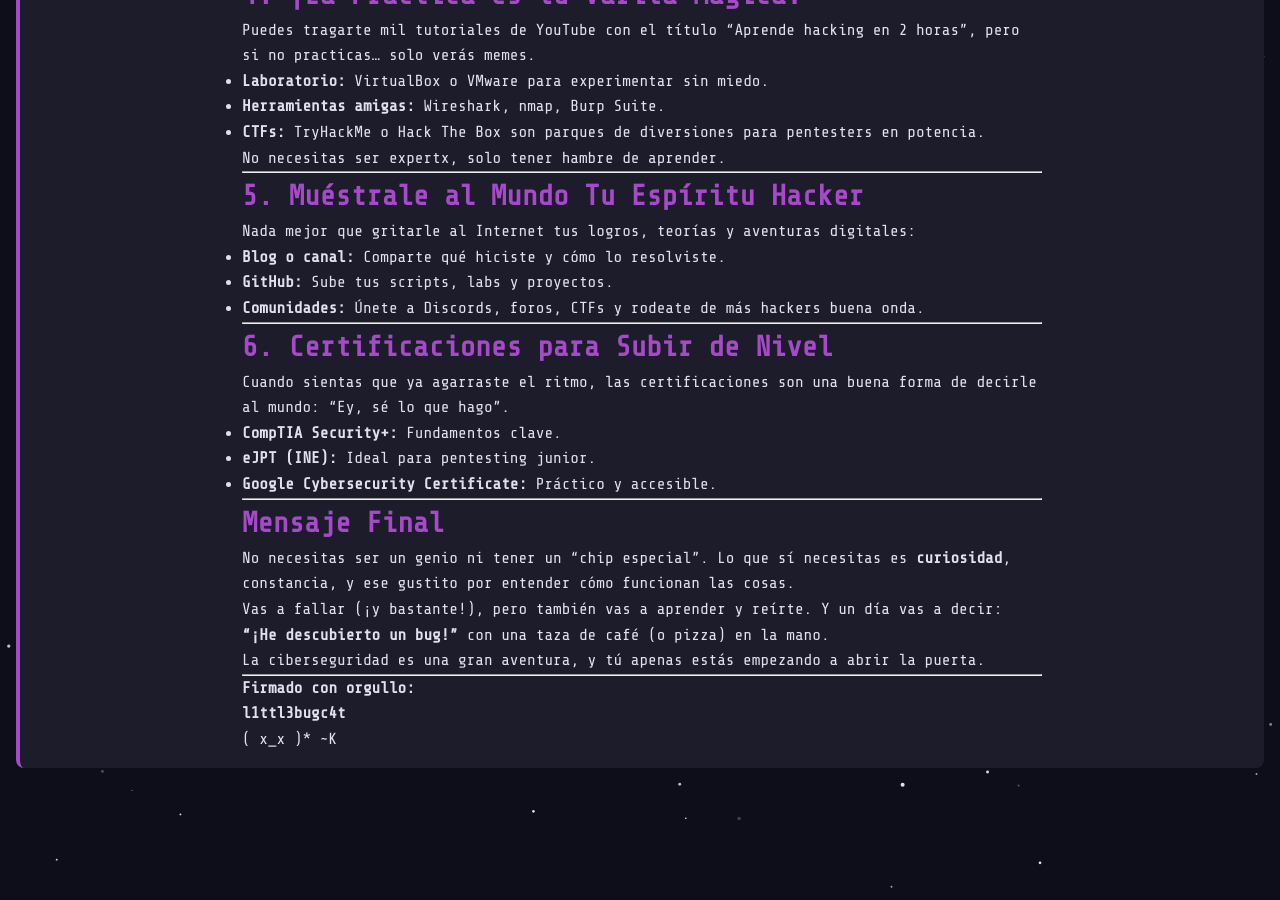
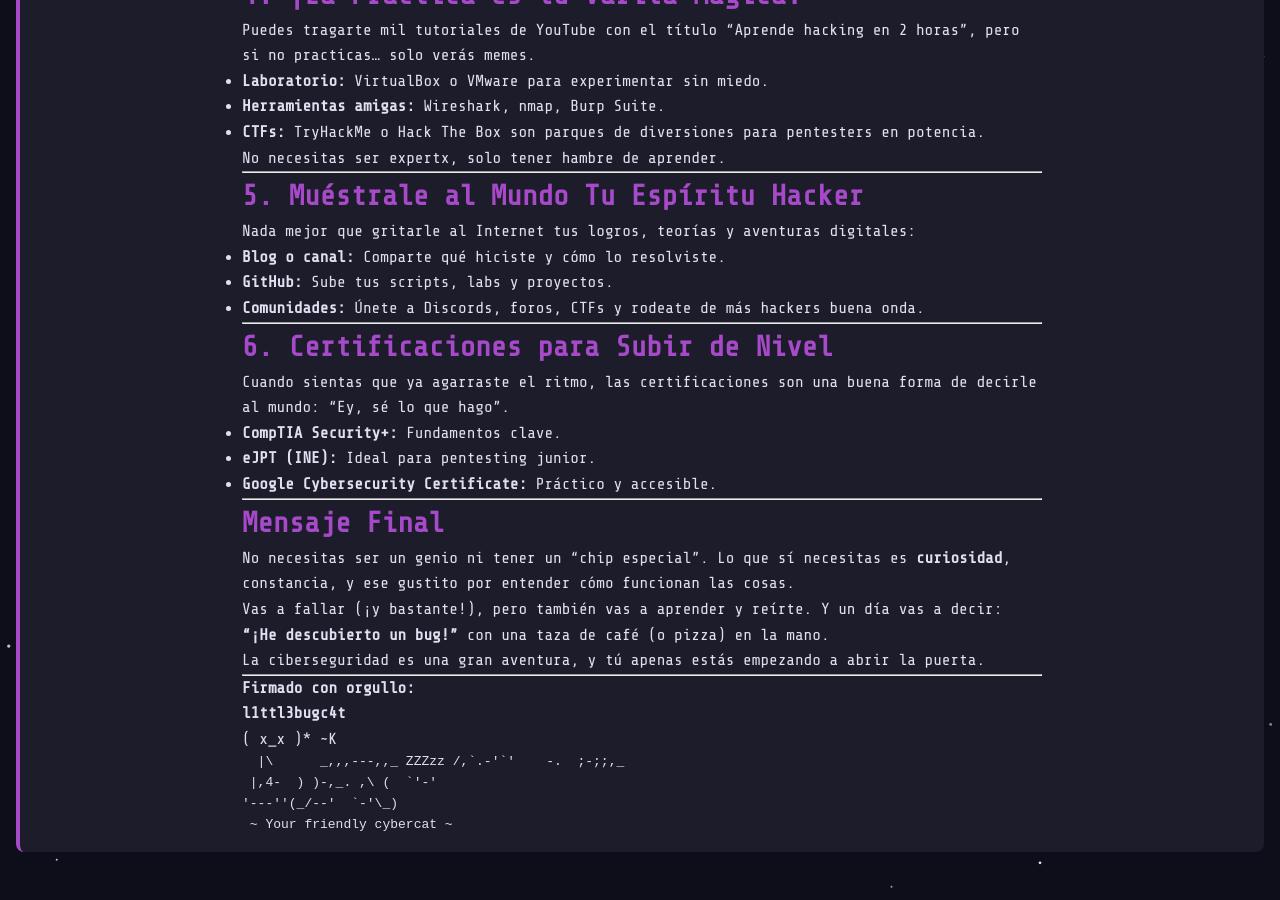
Before and after one commit to l1ttl3bugc4t/l1ttl3bugc4t.github.io, a Jekyll site: the page built from _posts/2025-04-11-ciberseguridad-101.md, in a window 1280 px wide and 900 px high, scrolled down 1277 px. Built offline with Jekyll 4.4.1, drawn with Linux system fonts in a browser that asks for light colours; before the commit the page ends 2093 px from its top, so only the background shows below that.

Commit message:
Update 2025-04-11-ciberseguridad-101.md

```diff
--- a/_posts/2025-04-11-ciberseguridad-101.md
+++ b/_posts/2025-04-11-ciberseguridad-101.md
@@ -98,3 +98,9 @@ Vas a fallar (¡y bastante!), pero también vas a aprender y reírte. Y un día
 **Firmado con orgullo:**
 **l1ttl3bugc4t**
 ( x_x )* ~K
+
+      |\      _,,,---,,_
+ZZZzz /,`.-'`'    -.  ;-;;,_
+     |,4-  ) )-,_. ,\ (  `'-'
+    '---''(_/--'  `-'\_)
+     ~ Your friendly cybercat ~
```
